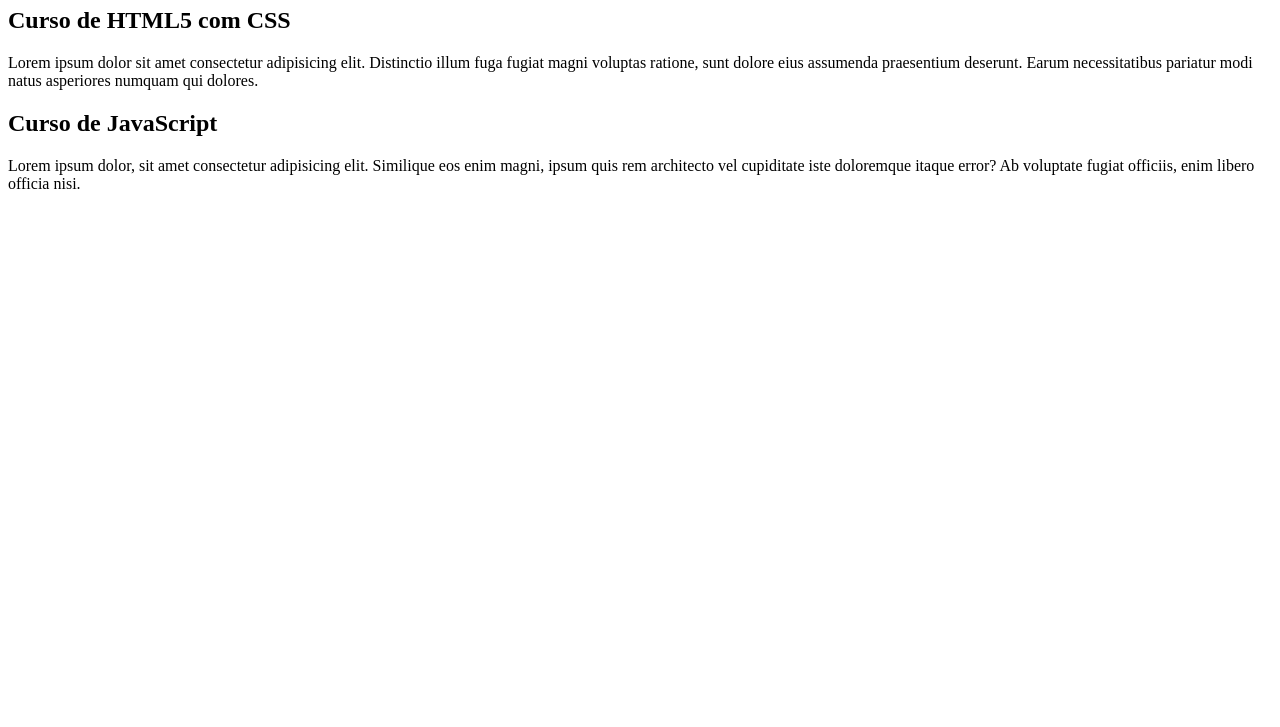
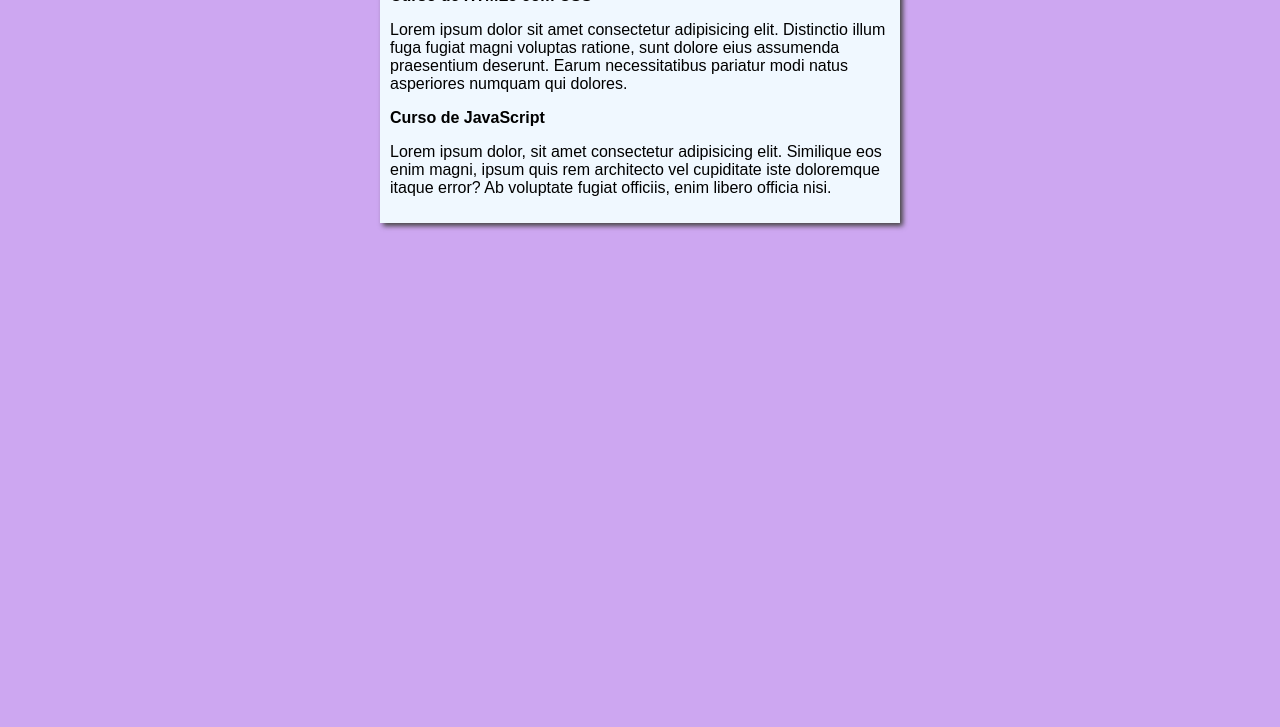
Before and after one commit to adamasnegro/projeto-site, a plain HTML site: page index.html in a window 1280 px wide. Shown: the part 73-800 px from the top of the page. Drawn offline with Linux system fonts and the light colour scheme.

Commit message:
iniciando design

```diff
--- a/index.html
+++ b/index.html
@@ -4,7 +4,7 @@
     <meta charset="UTF-8">
     <meta name="viewport" content="width=device-width, initial-scale=1.0">
     <title>Titulo do Site</title>
-    <link rel="stylesheet" href="estilo/styule.css">
+    <link rel="stylesheet" href="estilo/style.css">
 </head>
 <body>
     <main>
```
